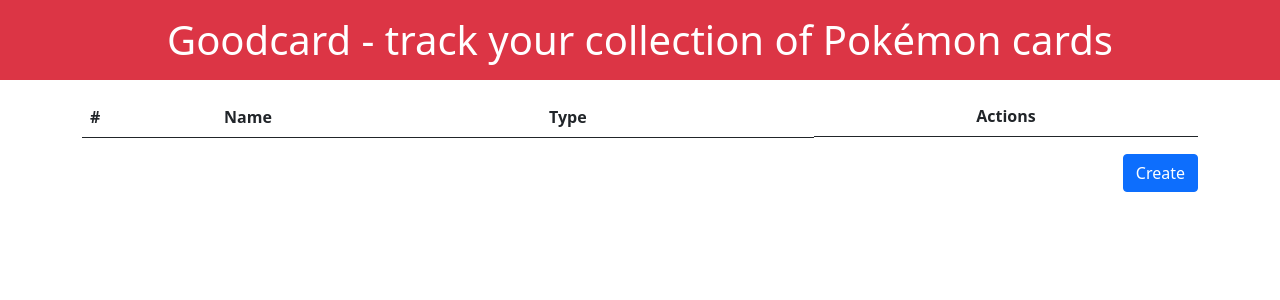
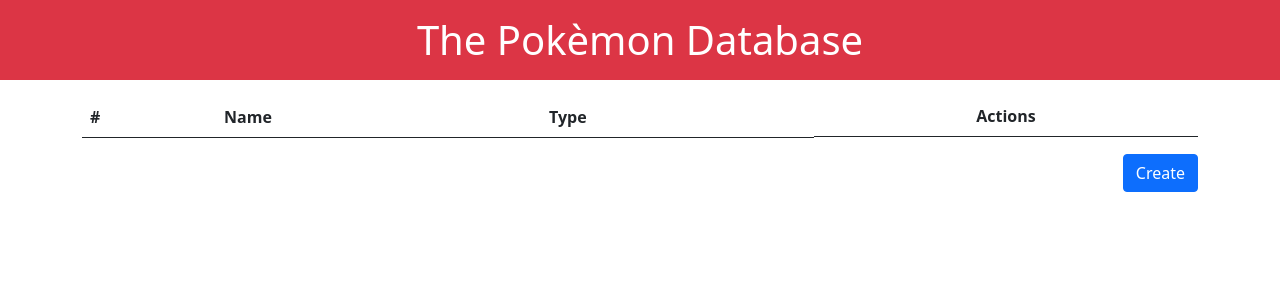
Before and after one commit to Muhammetacin/verou-3-crud-Muhammetacin, a PHP site: page /overview.php in a window 1280 px wide. Shown: the top 300 px of the page. Run offline with PHP 8.4, Linux system fonts and the light colour scheme; data that the repository does not hold is empty.

Commit message:
Change title of all pages

```diff
--- a/Starter-pack/create.php
+++ b/Starter-pack/create.php
@@ -5,7 +5,7 @@
     <meta name="viewport"
           content="width=device-width, user-scalable=no, initial-scale=1.0, maximum-scale=1.0, minimum-scale=1.0">
     <meta http-equiv="X-UA-Compatible" content="ie=edge">
-    <title>Goodcard - track your collection of Pokémon cards</title>
+    <title>Create new Pokèmon</title>
 
     <link href="https://cdn.jsdelivr.net/npm/bootstrap@5.0.2/dist/css/bootstrap.min.css" rel="stylesheet"
           integrity="sha384-EVSTQN3/azprG1Anm3QDgpJLIm9Nao0Yz1ztcQTwFspd3yD65VohhpuuCOmLASjC" crossorigin="anonymous">
--- a/Starter-pack/delete.php
+++ b/Starter-pack/delete.php
@@ -9,7 +9,7 @@ header("refresh:1; index.php");
     <meta name="viewport"
           content="width=device-width, user-scalable=no, initial-scale=1.0, maximum-scale=1.0, minimum-scale=1.0">
     <meta http-equiv="X-UA-Compatible" content="ie=edge">
-    <title>Goodcard - track your collection of Pokémon cards</title>
+    <title>Deleted! - The Pokèmon Database</title>
 
     <link href="https://cdn.jsdelivr.net/npm/bootstrap@5.0.2/dist/css/bootstrap.min.css" rel="stylesheet"
           integrity="sha384-EVSTQN3/azprG1Anm3QDgpJLIm9Nao0Yz1ztcQTwFspd3yD65VohhpuuCOmLASjC" crossorigin="anonymous">
--- a/Starter-pack/edit.php
+++ b/Starter-pack/edit.php
@@ -5,7 +5,7 @@
     <meta name="viewport"
           content="width=device-width, user-scalable=no, initial-scale=1.0, maximum-scale=1.0, minimum-scale=1.0">
     <meta http-equiv="X-UA-Compatible" content="ie=edge">
-    <title>Goodcard - track your collection of Pokémon cards</title>
+    <title>Edit your Pokèmon</title>
 
     <link href="https://cdn.jsdelivr.net/npm/bootstrap@5.0.2/dist/css/bootstrap.min.css" rel="stylesheet"
           integrity="sha384-EVSTQN3/azprG1Anm3QDgpJLIm9Nao0Yz1ztcQTwFspd3yD65VohhpuuCOmLASjC" crossorigin="anonymous">
--- a/Starter-pack/overview.php
+++ b/Starter-pack/overview.php
@@ -5,7 +5,7 @@
     <meta name="viewport"
           content="width=device-width, user-scalable=no, initial-scale=1.0, maximum-scale=1.0, minimum-scale=1.0">
     <meta http-equiv="X-UA-Compatible" content="ie=edge">
-    <title>Goodcard - track your collection of Pokémon cards</title>
+    <title>The Pokèmon Database</title>
 
     <link href="https://cdn.jsdelivr.net/npm/bootstrap@5.0.2/dist/css/bootstrap.min.css" rel="stylesheet"
           integrity="sha384-EVSTQN3/azprG1Anm3QDgpJLIm9Nao0Yz1ztcQTwFspd3yD65VohhpuuCOmLASjC" crossorigin="anonymous">
@@ -16,7 +16,7 @@
 </head>
 <body>
 
-<h1 class="d-flex justify-content-center text-white bg-danger py-3 mb-3">Goodcard - track your collection of Pokémon cards</h1>
+<h1 class="d-flex justify-content-center text-white bg-danger py-3 mb-3">The Pokèmon Database</h1>
 
 <div class="container">
     <table class="table">
--- a/Starter-pack/show.php
+++ b/Starter-pack/show.php
@@ -5,7 +5,7 @@
     <meta name="viewport"
           content="width=device-width, user-scalable=no, initial-scale=1.0, maximum-scale=1.0, minimum-scale=1.0">
     <meta http-equiv="X-UA-Compatible" content="ie=edge">
-    <title>Goodcard - track your collection of Pokémon cards</title>
+    <title>The Pokèmon Database</title>
 
     <link href="https://cdn.jsdelivr.net/npm/bootstrap@5.0.2/dist/css/bootstrap.min.css" rel="stylesheet"
           integrity="sha384-EVSTQN3/azprG1Anm3QDgpJLIm9Nao0Yz1ztcQTwFspd3yD65VohhpuuCOmLASjC" crossorigin="anonymous">
--- a/Starter-pack/success.php
+++ b/Starter-pack/success.php
@@ -9,7 +9,7 @@ header("refresh:1; index.php");
     <meta name="viewport"
           content="width=device-width, user-scalable=no, initial-scale=1.0, maximum-scale=1.0, minimum-scale=1.0">
     <meta http-equiv="X-UA-Compatible" content="ie=edge">
-    <title>Goodcard - track your collection of Pokémon cards</title>
+    <title>Success! - The Pokèmon Database</title>
 
     <link href="https://cdn.jsdelivr.net/npm/bootstrap@5.0.2/dist/css/bootstrap.min.css" rel="stylesheet"
           integrity="sha384-EVSTQN3/azprG1Anm3QDgpJLIm9Nao0Yz1ztcQTwFspd3yD65VohhpuuCOmLASjC" crossorigin="anonymous">
--- a/Starter-pack/success_edit.php
+++ b/Starter-pack/success_edit.php
@@ -9,7 +9,7 @@ header("refresh:1; index.php");
         <meta name="viewport"
               content="width=device-width, user-scalable=no, initial-scale=1.0, maximum-scale=1.0, minimum-scale=1.0">
         <meta http-equiv="X-UA-Compatible" content="ie=edge">
-        <title>Goodcard - track your collection of Pokémon cards</title>
+        <title>The Pokèmon Database</title>
 
         <link href="https://cdn.jsdelivr.net/npm/bootstrap@5.0.2/dist/css/bootstrap.min.css" rel="stylesheet"
               integrity="sha384-EVSTQN3/azprG1Anm3QDgpJLIm9Nao0Yz1ztcQTwFspd3yD65VohhpuuCOmLASjC" crossorigin="anonymous">
```
